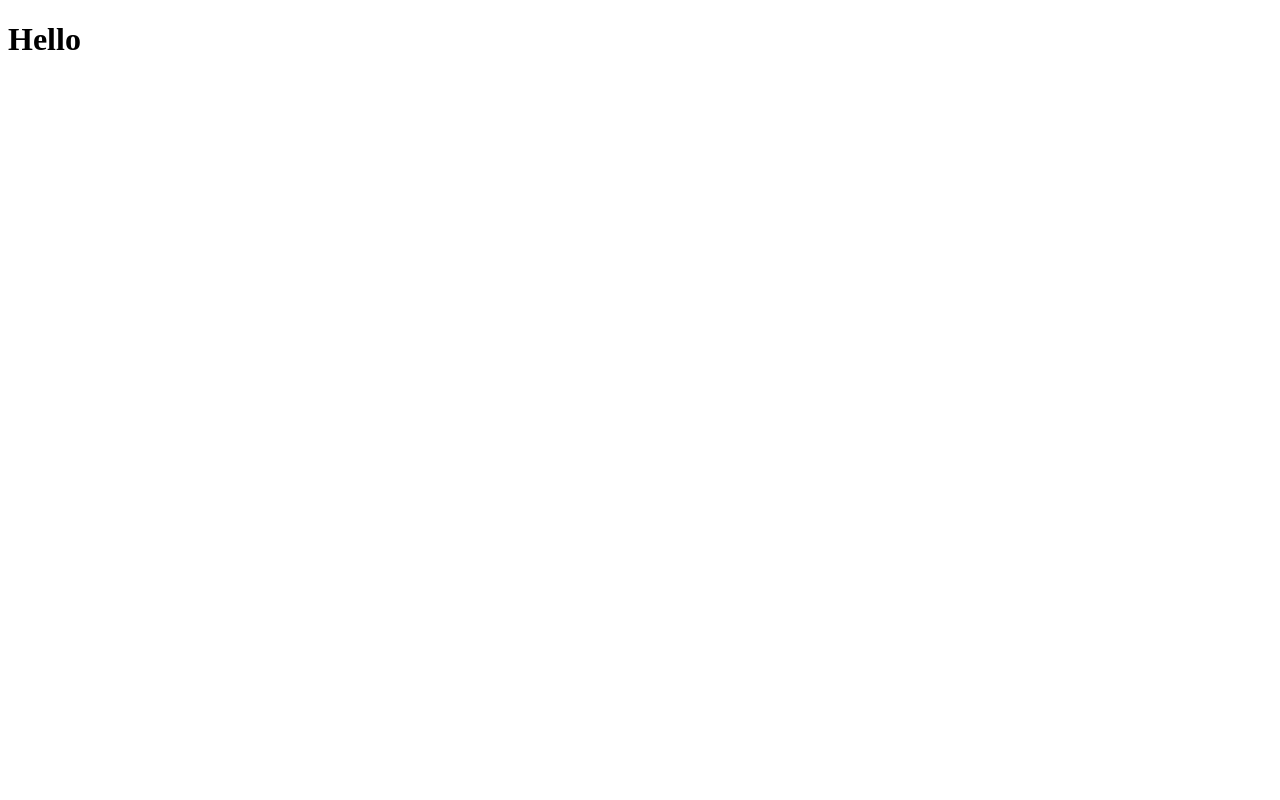
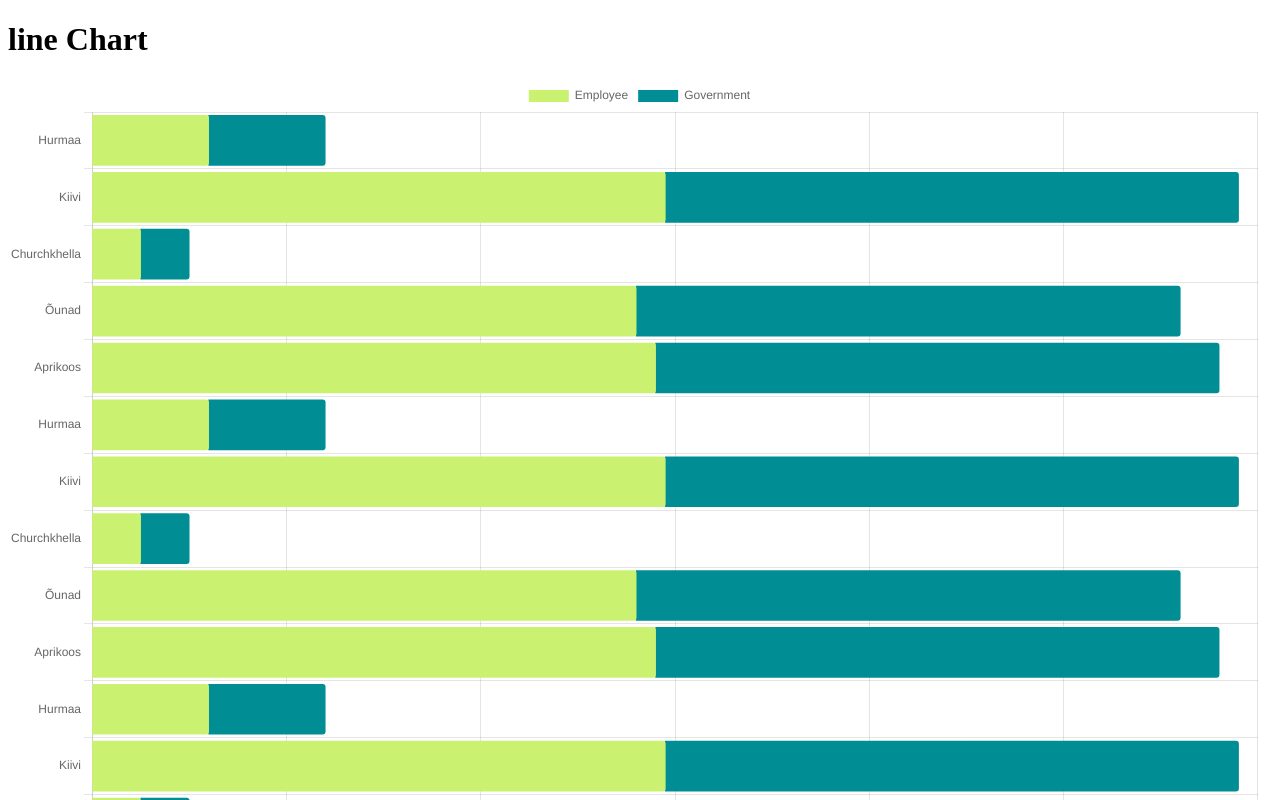
Before and after one commit to Ravil-Gain/stockkker, a Next.js app: page / in a window 1280 px wide. Shown: the top 800 px of the page. Built offline with nearby package versions, Linux system fonts and the light colour scheme.

Commit message:
test chart

```diff
--- /dev/null
+++ b/components/Diagram.tsx
@@ -0,0 +1,43 @@
+import { useEffect } from "react";
+import Chart, { ChartData } from "chart.js/auto";
+
+interface IDiagramData {
+  data: ChartData;
+}
+
+export default function Diagram(diagramData: IDiagramData) {
+  const { data } = diagramData;
+  useEffect(() => {
+    const ctx = document.getElementById("myChart")?.getContext("2d");
+    const myChart = new Chart(ctx, {
+      type: "bar",
+      data,
+      options: {
+        indexAxis: "y",
+        responsive: true,
+        maintainAspectRatio: true,
+        scales: {
+          x: {
+            stacked: true,
+          },
+          y: { stacked: true },
+        },
+      },
+    });
+
+    return () => {
+      myChart.destroy();
+    };
+  }, []);
+
+  return (
+    <canvas
+      className="relative"
+      aria-label="chart"
+      height="550"
+      width="580"
+      id="myChart"
+    ></canvas>
+  );
+}
+//{`${data.datasets.length * 30}px`}
--- a/package.json
+++ b/package.json
@@ -13,6 +13,7 @@
     "@types/react": "18.2.6",
     "@types/react-dom": "18.2.4",
     "autoprefixer": "10.4.14",
+    "chart.js": "^4.3.0",
     "eslint": "8.40.0",
     "eslint-config-next": "13.4.2",
     "next": "13.4.2",
@@ -21,5 +22,8 @@
     "react-dom": "18.2.0",
     "tailwindcss": "3.3.2",
     "typescript": "5.0.4"
+  },
+  "devDependencies": {
+    "@types/chart.js": "^2.9.37"
   }
 }
--- a/pages/index.tsx
+++ b/pages/index.tsx
@@ -1,20 +1,75 @@
-import Head from "next/head";
+import Diagram from "@/components/Diagram";
+import { ChartData } from "chart.js/auto";
 
 export default function Home() {
+  const data: ChartData = {
+    labels: [
+      "Hurmaa",
+      "Kiivi",
+      "Churchkhella",
+      "Õunad",
+      "Aprikoos",
+      "Hurmaa",
+      "Kiivi",
+      "Churchkhella",
+      "Õunad",
+      "Aprikoos",
+      "Hurmaa",
+      "Kiivi",
+      "Churchkhella",
+      "Õunad",
+      "Aprikoos",
+      "Hurmaa",
+      "Kiivi",
+      "Churchkhella",
+      "Õunad",
+      "Aprikoos",
+    ],
+    datasets: [
+      {
+        label: "Employee",
+        backgroundColor: "#caf270",
+        barThickness: 50,
+        data: [
+          12, 59, 5, 56, 58, 12, 59, 5, 56, 58, 12, 59, 5, 56, 58, 12, 59, 5,
+          56, 58,
+        ],
+        borderRadius: {
+          bottomLeft: 3,
+          topLeft: 3,
+          topRight: 3,
+          bottomRight: 3
+      },
+      },
+      {
+        label: "Government",
+        backgroundColor: "#008d93",
+        barThickness: 50,
+        data: [
+          12, 59, 5, 56, 58, 12, 59, 5, 56, 58, 12, 59, 5, 56, 58, 12, 59, 5,
+          56, 58,
+        ],
+        borderRadius: {
+          bottomLeft: 3,
+          topLeft: 3,
+          topRight: 3,
+          bottomRight: 3
+      },
+      },
+    ],
+  };
+
   return (
-    <div>
-      <Head>
-        <title>Stockker</title>
-        <meta name="description" content="Stockker App" />
-        <link rel="icon" href="/favicon.ico" />
-      </Head>
-      <main>
-        <div className="w-full m-auto md:w-2/3 text-center">
-          <h1 className="text-4xl pb-8"> Hello </h1>
-          <div>
-          </div>
+    <>
+      <h1 className="mx-auto mt-10 text-xl font-semibold capitalize ">
+        line Chart
+      </h1>
+      <div className="overflow-x-scroll">
+        <div className="relative">
+          <Diagram data={data} />
         </div>
-      </main>
-    </div>
+        {/* <canvas id="myChartAxis" height="300" width="0"></canvas> */}
+      </div>
+    </>
   );
 }
```
Also changed, not shown: firebase/firestore/consumable.ts (added, +9 -0 lines), firebase/firestore/product.ts (added), 1 other file (tests, documents, lock files or other folders).
